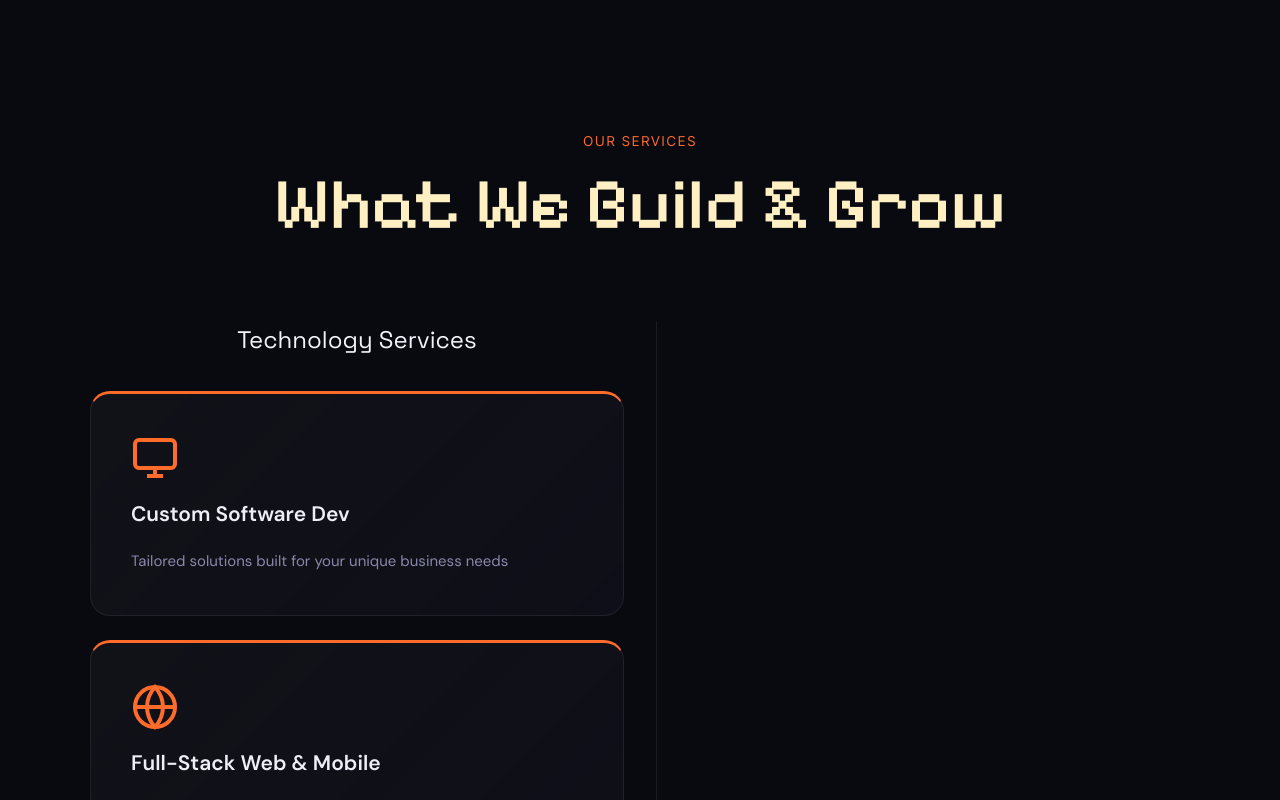
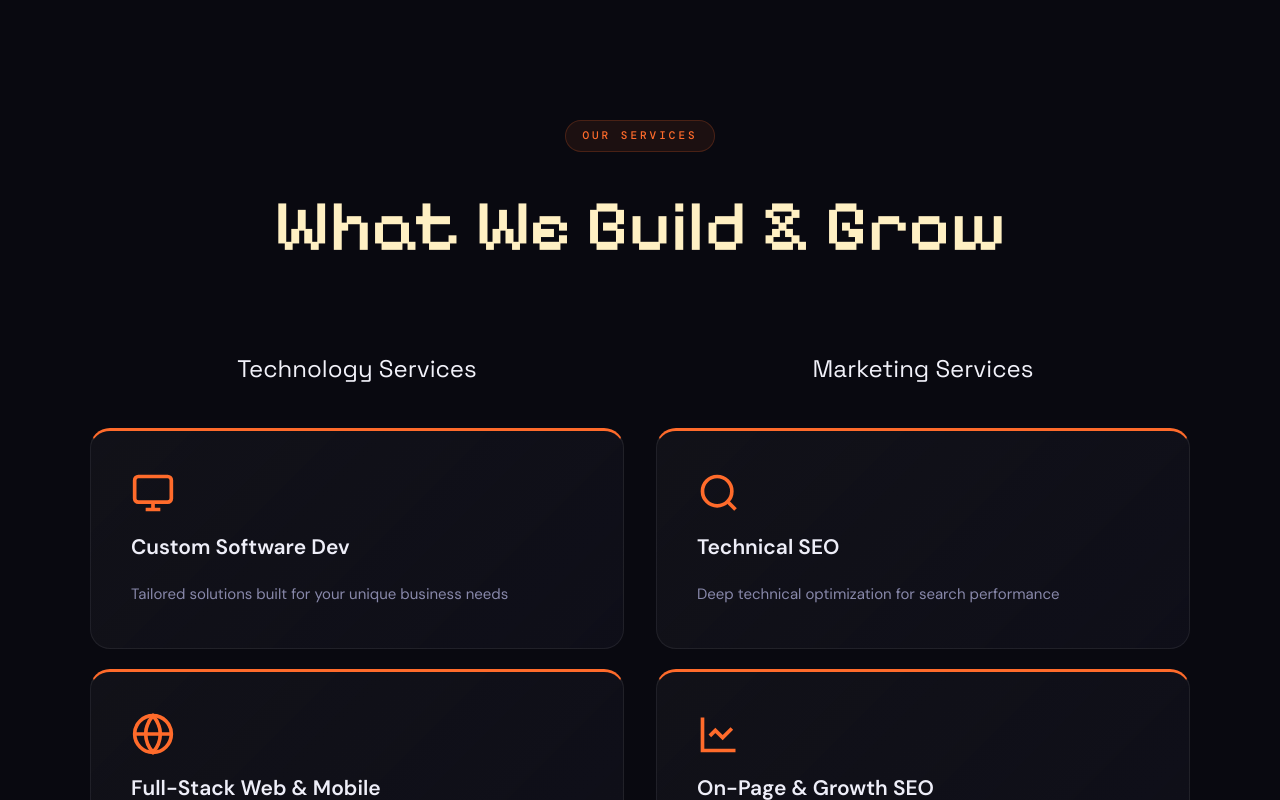
Before and after one commit to Faizan-Vhora/pelquant, a React (Vite) app: page / in a window 1280 px wide. Shown: the part 800-1600 px from the top of the page. Built offline with nearby package versions, Linux system fonts and the light colour scheme.

Commit message:
Improve Services section layout and spacing

```diff
--- a/src/components/Services.css
+++ b/src/components/Services.css
@@ -1,26 +1,31 @@
 .services {
-  padding: 8rem 2rem;
+  padding: 120px 20px;
   background: var(--bg-primary);
 }
 
 .services-container {
-  max-width: 1400px;
+  max-width: 1200px;
   margin: 0 auto;
 }
 
 .services-header {
   text-align: center;
-  margin-bottom: 5rem;
+  margin-bottom: 80px;
 }
 
 .section-label {
-  display: inline-block;
-  font-size: 0.85rem;
-  font-weight: 600;
+  font-family: 'DM Mono', monospace;
+  font-size: 11px;
+  font-weight: 500;
   color: var(--accent);
   text-transform: uppercase;
-  letter-spacing: 0.1em;
-  margin-bottom: 1rem;
+  letter-spacing: 3px;
+  display: inline-block;
+  padding: 6px 16px;
+  background: rgba(255, 107, 43, 0.08);
+  border: 1px solid rgba(255, 107, 43, 0.2);
+  border-radius: 20px;
+  margin-bottom: 32px;
 }
 
 .section-title {
@@ -29,7 +34,8 @@
   font-weight: 500;
   color: #FFF0C3 !important;
   letter-spacing: 0 !important;
-  line-height: 1 !important;
+  line-height: 1.2 !important;
+  margin-bottom: 0;
   -webkit-font-smoothing: none;
   -moz-osx-font-smoothing: grayscale;
   image-rendering: pixelated;
@@ -50,43 +56,43 @@
 
 .services-grid {
   display: grid;
-  grid-template-columns: 1fr auto 1fr;
-  gap: 4rem;
+  grid-template-columns: 1fr 1fr;
+  gap: 60px;
   align-items: start;
+  max-width: 1100px;
+  margin: 0 auto;
 }
 
 .services-divider {
-  width: 1px;
-  height: 100%;
-  min-height: 400px;
-  background: var(--border);
+  display: none;
 }
 
 .service-category {
   display: flex;
   flex-direction: column;
-  gap: 2rem;
+  gap: 32px;
 }
 
 .category-title {
   font-family: var(--font-display);
-  font-size: 1.5rem;
-  font-weight: 600;
+  font-size: 24px;
+  font-weight: 700;
   color: var(--text-primary);
   text-align: center;
+  margin-bottom: 8px;
 }
 
 .cards-grid {
   display: grid;
-  grid-template-columns: repeat(auto-fit, minmax(280px, 1fr));
-  gap: 1.5rem;
+  grid-template-columns: 1fr;
+  gap: 20px;
 }
 
 .service-card {
   background: var(--bg-card);
   border: 1px solid var(--border);
-  border-radius: 14px;
-  padding: 28px;
+  border-radius: 16px;
+  padding: 32px;
   transition: all 0.3s ease;
   opacity: 0;
   transform: translateY(30px);
@@ -100,14 +106,14 @@
 .service-card:hover {
   border-color: var(--accent);
   transform: translateY(-4px);
-  box-shadow: 0 8px 24px var(--accent-glow);
+  box-shadow: 0 12px 32px rgba(255, 107, 43, 0.15);
 }
 
 .card-icon {
-  width: 48px;
-  height: 48px;
+  width: 44px;
+  height: 44px;
   color: var(--accent);
-  margin-bottom: 1rem;
+  margin-bottom: 16px;
 }
 
 .card-icon svg {
@@ -132,23 +138,17 @@
 @media (max-width: 1024px) {
   .services-grid {
     grid-template-columns: 1fr;
-    gap: 4rem;
-  }
-
-  .services-divider {
-    width: 100%;
-    height: 1px;
-    min-height: 1px;
+    gap: 60px;
   }
 }
 
 @media (max-width: 768px) {
   .services {
-    padding: 5rem 1.5rem;
+    padding: 80px 20px;
   }
 
   .section-title {
-    font-size: 2rem;
+    font-size: 36px;
   }
 
   .services-header {
```
